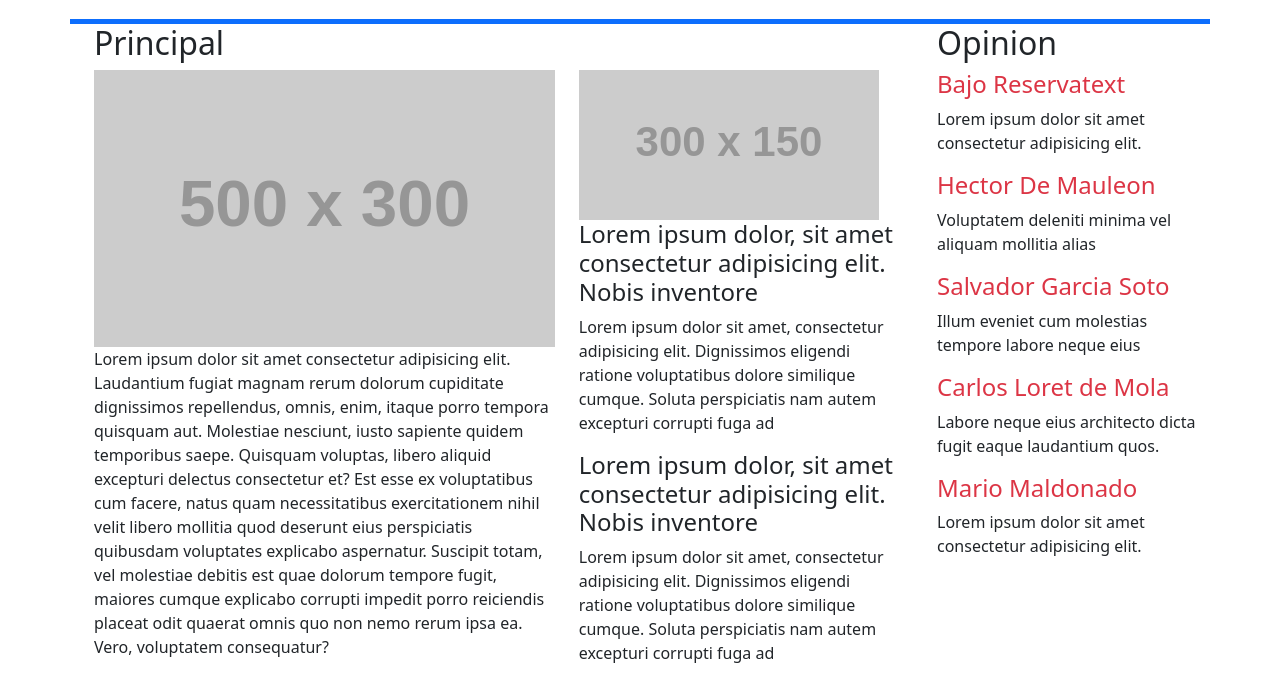
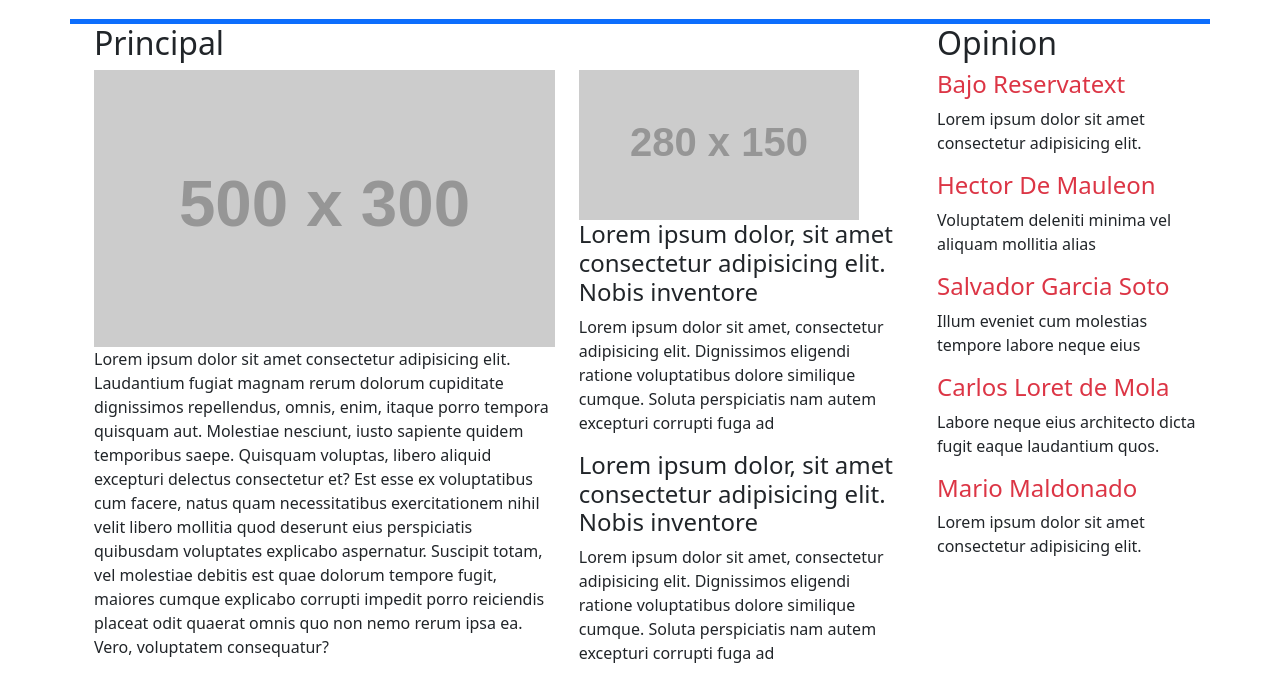
Before and after one commit to iMomobxl/Maquette-projet-web, a plain HTML site: page index.html in a window 1280 px wide. Shown: the part 122-803 px from the top of the page. Drawn offline with nearby package versions, Linux system fonts and the light colour scheme; placeholder pictures from the web are drawn by us.

```diff
--- a/index.html
+++ b/index.html
@@ -95,7 +95,7 @@
                     <aside class="col-md-5">
                         <section>
                             <picture>
-                                <img class="img_fluid" src="https://placehold.co/300x150" alt="Article Main Image">
+                                <img class="img_fluid" src="https://placehold.co/280x150" alt="Article Main Image">
                             </picture>
                             <h4>Lorem ipsum dolor, sit amet consectetur adipisicing elit. Nobis inventore </h4>
                             <p>Lorem ipsum dolor sit amet, consectetur adipisicing elit. Dignissimos eligendi ratione
```
Also changed, not shown: 1 other file.
